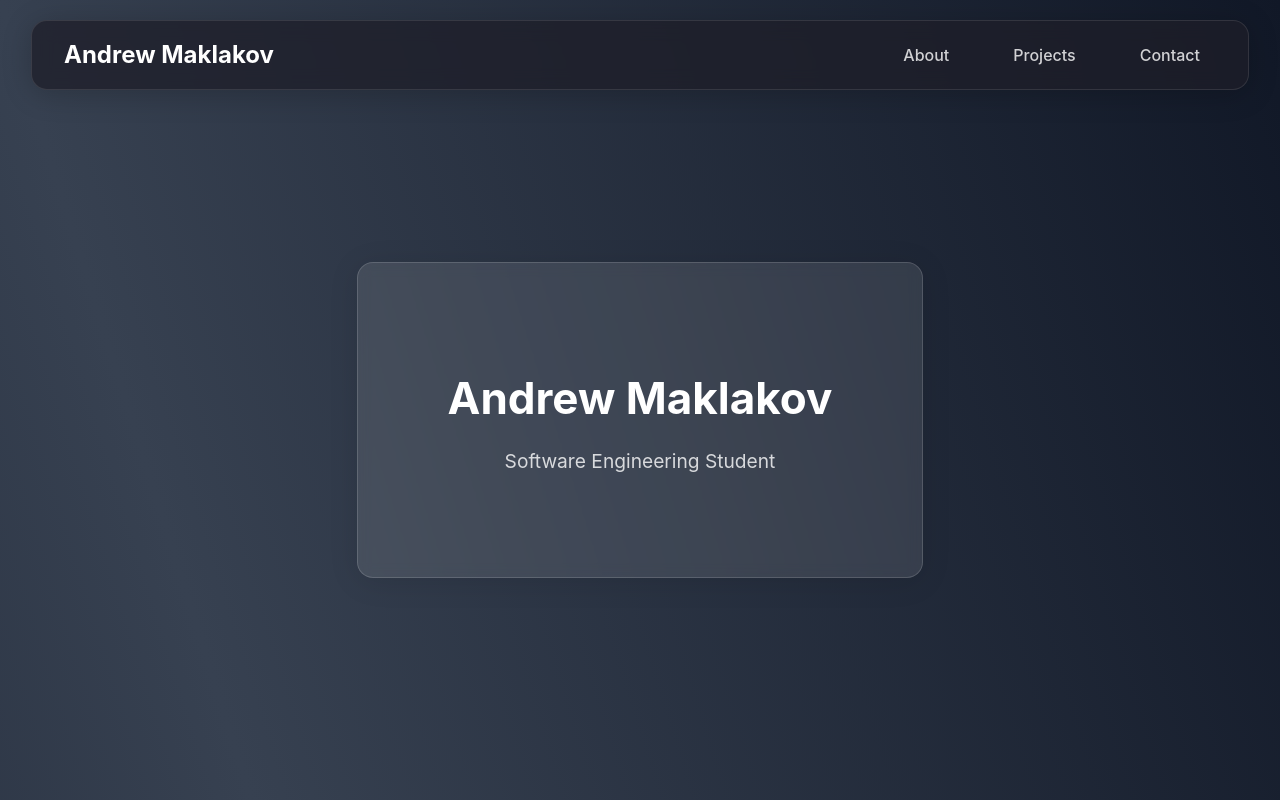
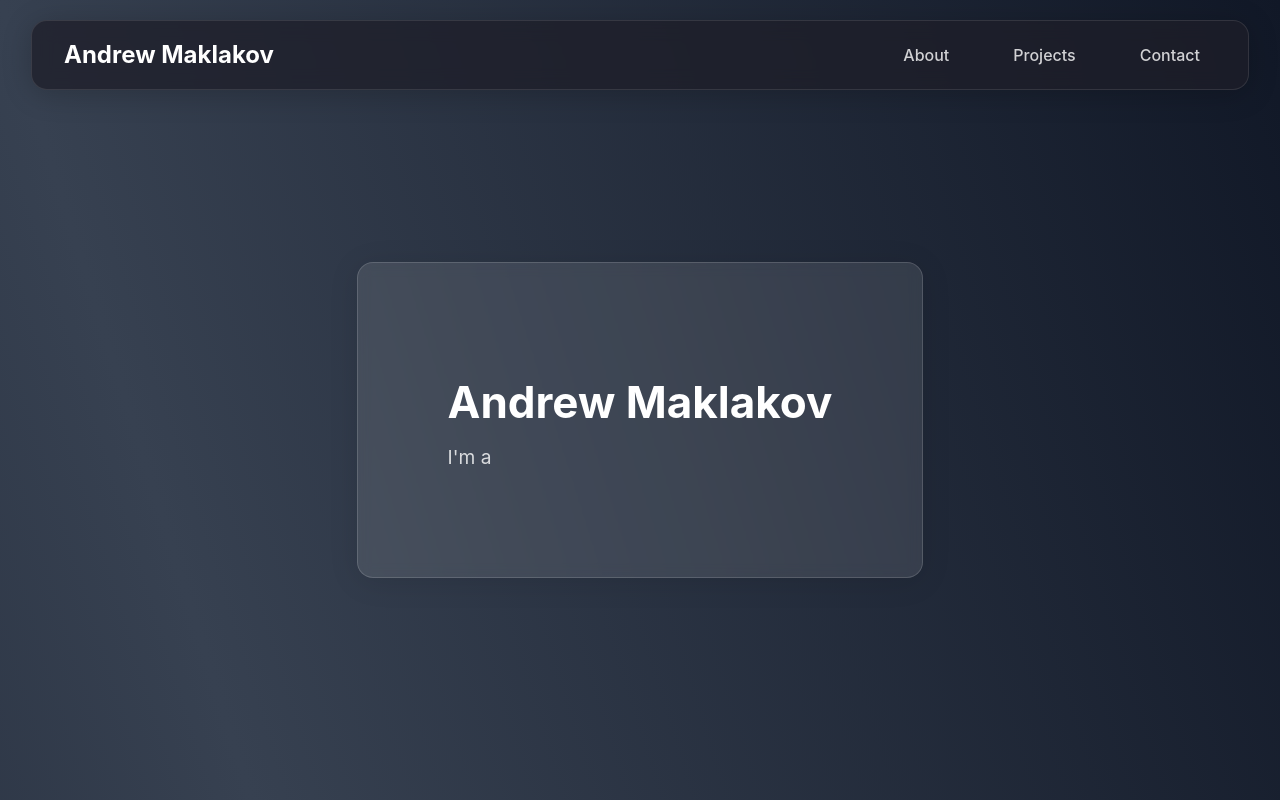
Before and after one commit to amaklakovv/portfolio, a React (Vite) app: page / in a window 1280 px wide. Shown: the top 800 px of the page. Built offline with nearby package versions, Linux system fonts and the light colour scheme.

Commit message:
minor update to flipping animation

```diff
--- a/src/components/App.css
+++ b/src/components/App.css
@@ -53,7 +53,7 @@ body {
   display: flex;
   flex-direction: column;
   justify-content: center;
-  align-items: center;
+  align-items: center; /* Center the content */
   gap: 1rem; /* Space between elements */
 }
 
@@ -63,10 +63,12 @@ body {
   margin: 0; /* Remove default margins to rely on flex gap */
 }
 
-#home .glass-card p {
-  font-size: 1.2rem;
-  margin: 0; /* Remove default margins */
-  color: rgba(255, 255, 255, 0.8); /* Slightly dim the subtitle */
+/* Container for the hero text to ensure left-alignment within a centered block */
+.hero-text-container {
+  display: flex;
+  flex-direction: column;
+  align-items: flex-start; /* Left-aligns the h1 and FlippingText */
+  gap: 0.5rem; /* A smaller gap for the subtitle */
 }
 
 /* Specific styling for the summary card in the About section */
--- a/src/components/App.jsx
+++ b/src/components/App.jsx
@@ -5,8 +5,18 @@ import About from './About';
 import Contact from './Contact';
 import Footer from './Footer';
 import Projects from './Projects';
+import FlippingText from './FlippingText';
 
 function App() {
+
+  const heroPhrases = [
+    'Software Engineering Student',
+    'Problem Solver',
+    'Team Player',
+    'Fast Learner',
+    'AI Enthusiast',
+    'Lifelong Learner'
+  ];
 
   return (
     <div className="App">
@@ -14,8 +24,10 @@ function App() {
       {/* Hero Section */}
       <section id="home" className="fullscreen-section">
         <GlassCard>
-          <h1>Andrew Maklakov</h1>
-          <p>Software Engineering Student</p>
+          <div className="hero-text-container">
+            <h1>Andrew Maklakov</h1>
+            <FlippingText phrases={heroPhrases} />
+          </div>
         </GlassCard>
       </section>
       <About />
--- /dev/null
+++ b/src/components/FlippingText.css
@@ -0,0 +1,59 @@
+.flipping-text-container {
+  font-size: 1.2rem;
+  color: rgba(255, 255, 255, 0.8);
+  display: flex;
+  gap: 0.5rem;
+  align-items: center;
+  height: 1.5em; /* Give it a fixed height to prevent layout shifts */
+}
+
+.flipping-text-wrapper {
+  display: inline-block;
+  perspective: 800px; /* Increase perspective for a more pronounced 3D effect */
+  transform-style: preserve-3d; /* Ensures children are positioned in 3D space */
+  height: 1.5em;
+  line-height: 1.5em;
+  vertical-align: top; /* Align fixed text */
+}
+
+.flipping-text {
+  display: inline-block;
+  font-weight: 600;
+  color: white;
+  transform-origin: center center; /* Rotate around the center for a smoother feel */
+  text-align: left; /* Align text to the left */
+}
+
+.flipping-text.in {
+  animation: roll-in 0.6s cubic-bezier(0.2, 1, 0.3, 1) forwards;
+}
+
+.flipping-text.out {
+  animation: roll-out 0.6s cubic-bezier(0.7, 0, 0.8, 0) forwards;
+}
+
+@keyframes roll-in {
+  from {
+    /* Start from the bottom face, rotated 90 degrees back */
+    transform: translateY(50%) rotateX(-90deg);
+    opacity: 0;
+  }
+  to {
+    /* Settle into the front face */
+    transform: translateY(0) rotateX(0deg);
+    opacity: 1;
+  }
+}
+
+@keyframes roll-out {
+  from {
+    /* Start at the front face */
+    transform: translateY(0) rotateX(0deg);
+    opacity: 1;
+  }
+  to {
+    /* Roll to the top face, rotated 90 degrees forward */
+    transform: translateY(-50%) rotateX(90deg);
+    opacity: 0;
+  }
+}
--- /dev/null
+++ b/src/components/FlippingText.jsx
@@ -0,0 +1,45 @@
+import React, { useState, useEffect } from 'react';
+import './FlippingText.css';
+
+/**
+ * A component that displays text with a flipping animation, cycling through a list of phrases.
+ * @param {{phrases: string[], period?: number}} props
+ */
+function FlippingText({ phrases, period = 3000 }) {
+  const [currentIndex, setCurrentIndex] = useState(0);
+  const [animationClass, setAnimationClass] = useState('in'); // In or out
+
+  // This effect handles the interval for flipping
+  useEffect(() => {
+    // When phrases change, reset the animation to show the first new phrase immediately.
+    setCurrentIndex(0);
+    setAnimationClass('in');
+
+    const intervalId = setInterval(() => {
+      setAnimationClass('out'); // Trigger the flip out animation
+    }, period);
+
+    return () => clearInterval(intervalId);
+  }, [phrases, period]);
+
+  const handleAnimationEnd = () => {
+    // After the 'out' animation finishes, update the text and trigger the 'in' animation
+    if (animationClass === 'out') {
+      setCurrentIndex((prevIndex) => (prevIndex + 1) % phrases.length);
+      setAnimationClass('in');
+    }
+  };
+
+  return (
+    <div className="flipping-text-container">
+      I'm a
+      <span className="flipping-text-wrapper">
+        <span className={`flipping-text ${animationClass}`} onAnimationEnd={handleAnimationEnd}>
+          {phrases[currentIndex]}
+        </span>
+      </span>
+    </div>
+  );
+}
+
+export default FlippingText;
```
